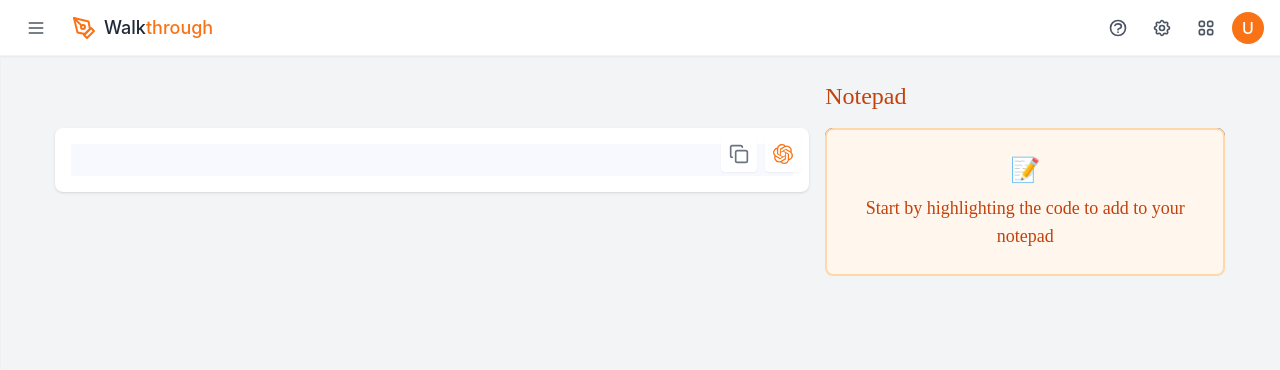
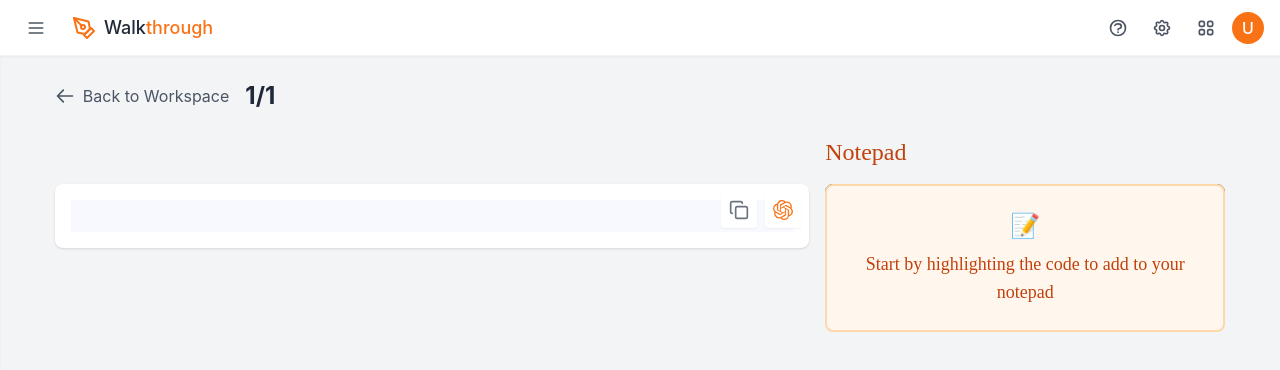
Before and after one commit to stephan-chiorean/learnhub, a React (Vite) app: page /workspace/1/1/file in a window 1280 px wide. Shown: the top 370 px of the page. Built offline with nearby package versions, Linux system fonts and the light colour scheme; a web font is replaced by a local one.

Commit message:
back to workspace navigation

```diff
--- a/src/components/ChatModal.tsx
+++ b/src/components/ChatModal.tsx
@@ -76,7 +76,7 @@
   if (!isOpen) return null;
 
   return (
-    <div className="fixed inset-0 bg-black bg-opacity-50 flex items-center justify-center z-50">
+    <div className="fixed inset-0 bg-black bg-opacity-50 flex items-center justify-center z-30">
       <div className="bg-white rounded-lg w-full max-w-2xl h-[80vh] flex flex-col">
         <div className="p-4 border-b flex items-center justify-between">
           <h2 className="text-xl font-['Gaegu'] text-orange-700">Ask AI</h2>
--- a/src/components/CodeViewer.tsx
+++ b/src/components/CodeViewer.tsx
@@ -324,7 +324,7 @@
 
   return (
     <div className="flex h-full">
-      <div className="flex-1 overflow-auto p-6">
+      <div className="flex-1 overflow-auto p-6 pt-20">
         <div className="max-w-[95%] mx-auto">
           <div className="flex items-center justify-between mb-6">
             <div className="flex items-center">
--- a/src/components/Header.tsx
+++ b/src/components/Header.tsx
@@ -6,7 +6,7 @@
 
 const Header: React.FC<HeaderProps> = ({ onMenuClick }) => {
   return (
-    <header className="fixed top-0 left-0 right-0 h-14 bg-white border-b border-gray-100 flex items-center px-4 z-10 shadow-sm">
+    <header className="fixed top-0 left-0 right-0 h-14 bg-white border-b border-gray-100 flex items-center px-4 z-20 shadow-sm">
       <div
         className="hamburger-menu flex flex-col justify-center items-center h-10 w-10 rounded-full hover:bg-gray-100 cursor-pointer"
         onClick={onMenuClick}
```
